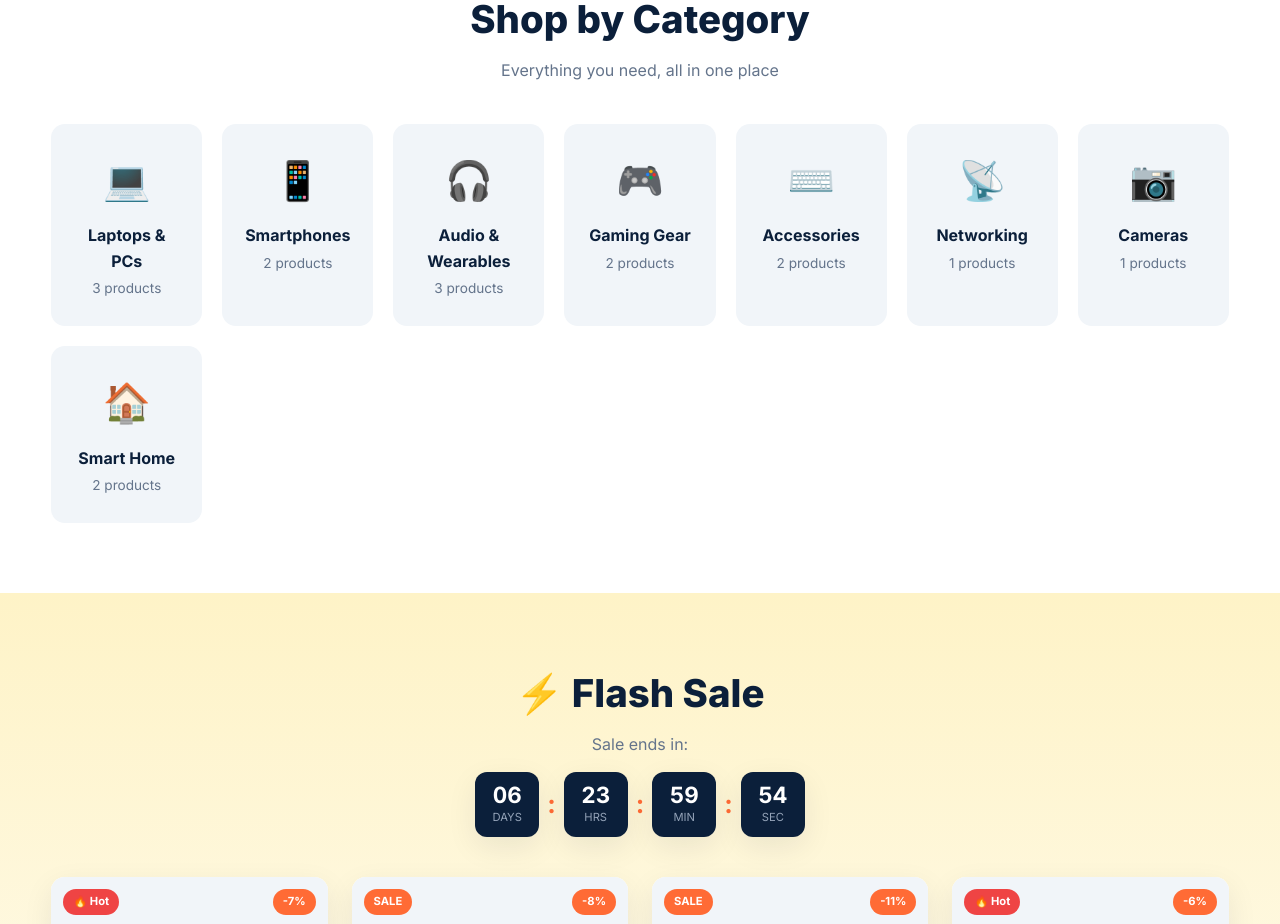
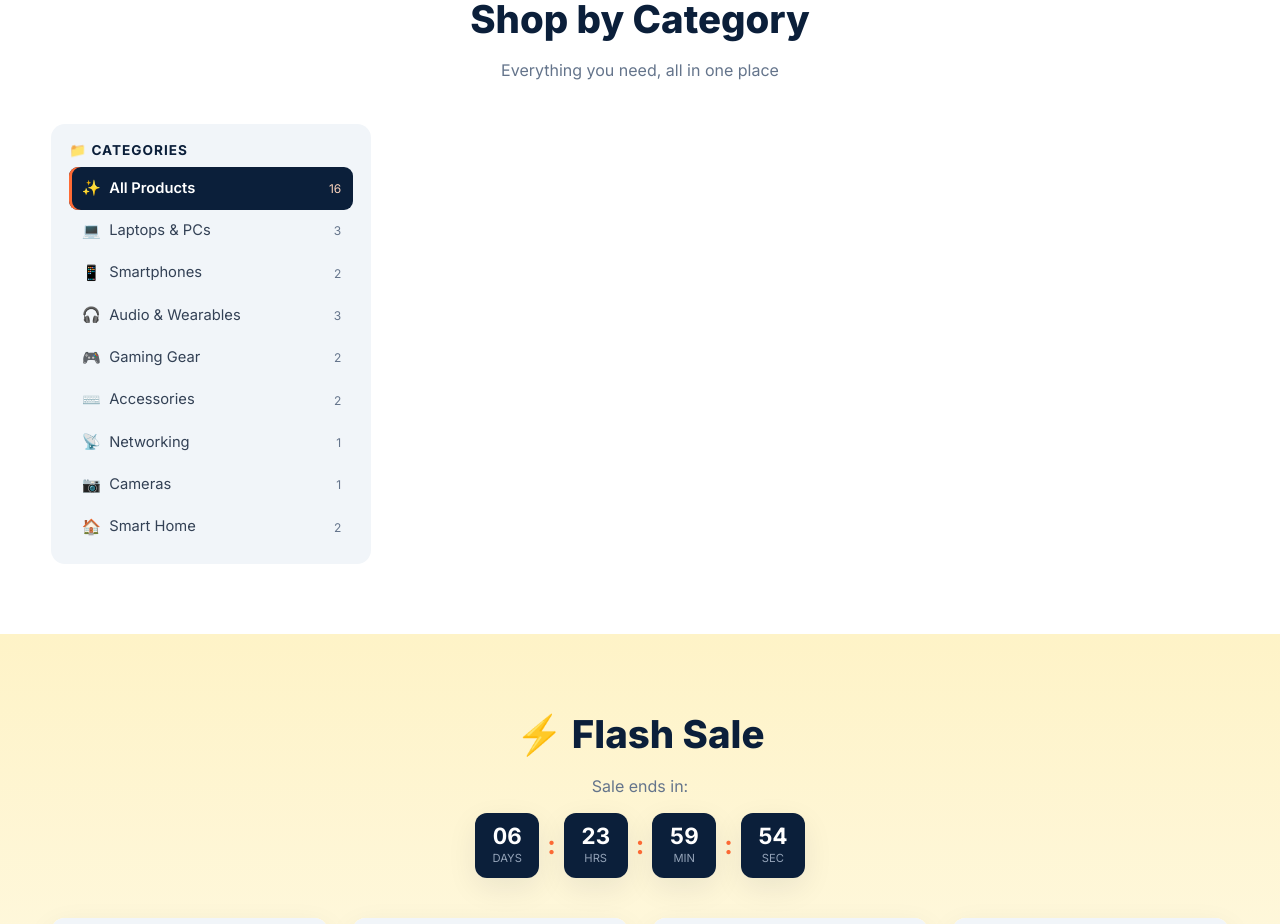
Before and after one commit to jibonhossain752-ctrl/technest-bd, a Next.js app: page / in a window 1280 px wide. Shown: the part 920-1844 px from the top of the page. Built offline with nearby package versions, Linux system fonts and the light colour scheme.

Commit message:
fix: one-line mobile topbar, desktop home category panel

```diff
--- a/src/app/globals.css
+++ b/src/app/globals.css
@@ -581,6 +581,26 @@ button {
 .cat-card p {
   font-size: 0.85rem;
   color: var(--muted);
+}
+
+/* ---------- Home desktop vertical category panel ---------- */
+.cat-panel {
+  background: var(--bg-soft);
+  border-radius: var(--radius);
+  padding: 16px 18px;
+  max-width: 320px;
+}
+
+.cat-panel-title {
+  display: flex;
+  align-items: center;
+  gap: 8px;
+  font-size: 0.85rem;
+  font-weight: 700;
+  text-transform: uppercase;
+  letter-spacing: 1px;
+  color: var(--primary);
+  margin-bottom: 6px;
 }
 
 /* ---------- Product grid & cards ---------- */
@@ -2668,6 +2688,14 @@ button {
     position: sticky;
     top: 0;
     z-index: 1000;
+  }
+
+  /* ---------- Free delivery announcement: keep on ONE line ---------- */
+  .topbar {
+    white-space: nowrap;
+    font-size: 0.65rem;
+    padding: 7px 4px;
+    overflow: hidden;
   }
 
   /* ---------- Mobile home order ----------
@@ -2912,7 +2940,8 @@ button {
     font-size: 0.8rem;
   }
 
-  .categories .cat-grid {
+  .categories .cat-grid,
+  .categories .cat-panel {
     display: none;
   }
 
--- a/src/components/CategoryGrid.tsx
+++ b/src/components/CategoryGrid.tsx
@@ -1,5 +1,6 @@
 import Link from 'next/link'
 import { CATEGORIES } from '@/data/categories'
+import { PRODUCTS } from '@/data/products'
 import CategoryChips from './CategoryChips'
 
 export default function CategoryGrid() {
@@ -11,27 +12,30 @@ export default function CategoryGrid() {
           <p>Everything you need, all in one place</p>
         </div>
         <CategoryChips />
-        <div className="cat-grid">
-          <Link href="/shop" className="cat-card cat-all">
-            <span className="cat-icon" aria-hidden="true">
+        <div className="cat-panel">
+          <h3 className="cat-panel-title">📁 Categories</h3>
+          <ul className="sidebar-links">
+            <li>
+              <Link href="/shop" className="active">
+                <span className="cat-dot" aria-hidden="true">
                   ✨
                 </span>
-            <h3>All Products</h3>
-            <p>All items</p>
+                All Products
+                <span className="count">{PRODUCTS.length}</span>
               </Link>
+            </li>
             {CATEGORIES.map((cat) => (
-            <Link
-              key={cat.slug}
-              href={`/shop/${cat.slug}`}
-              className="cat-card"
-            >
-              <span className="cat-icon" aria-hidden="true">
+              <li key={cat.slug}>
+                <Link href={`/shop/${cat.slug}`}>
+                  <span className="cat-dot" aria-hidden="true">
                     {cat.icon}
                   </span>
-              <h3>{cat.name}</h3>
-              <p>{cat.count} products</p>
+                  {cat.name}
+                  <span className="count">{cat.count}</span>
                 </Link>
+              </li>
             ))}
+          </ul>
         </div>
       </div>
     </section>
```
Lines whose indentation alone changed are shown as unchanged.
